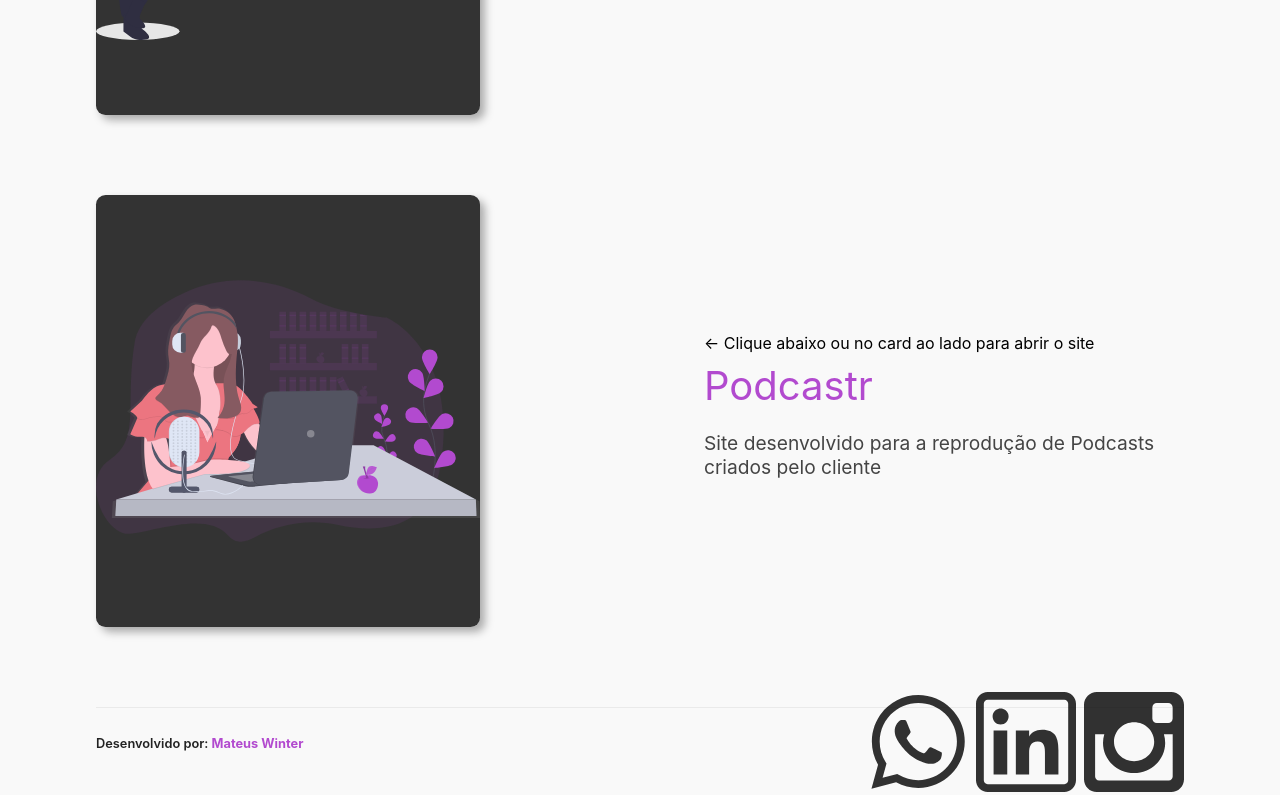
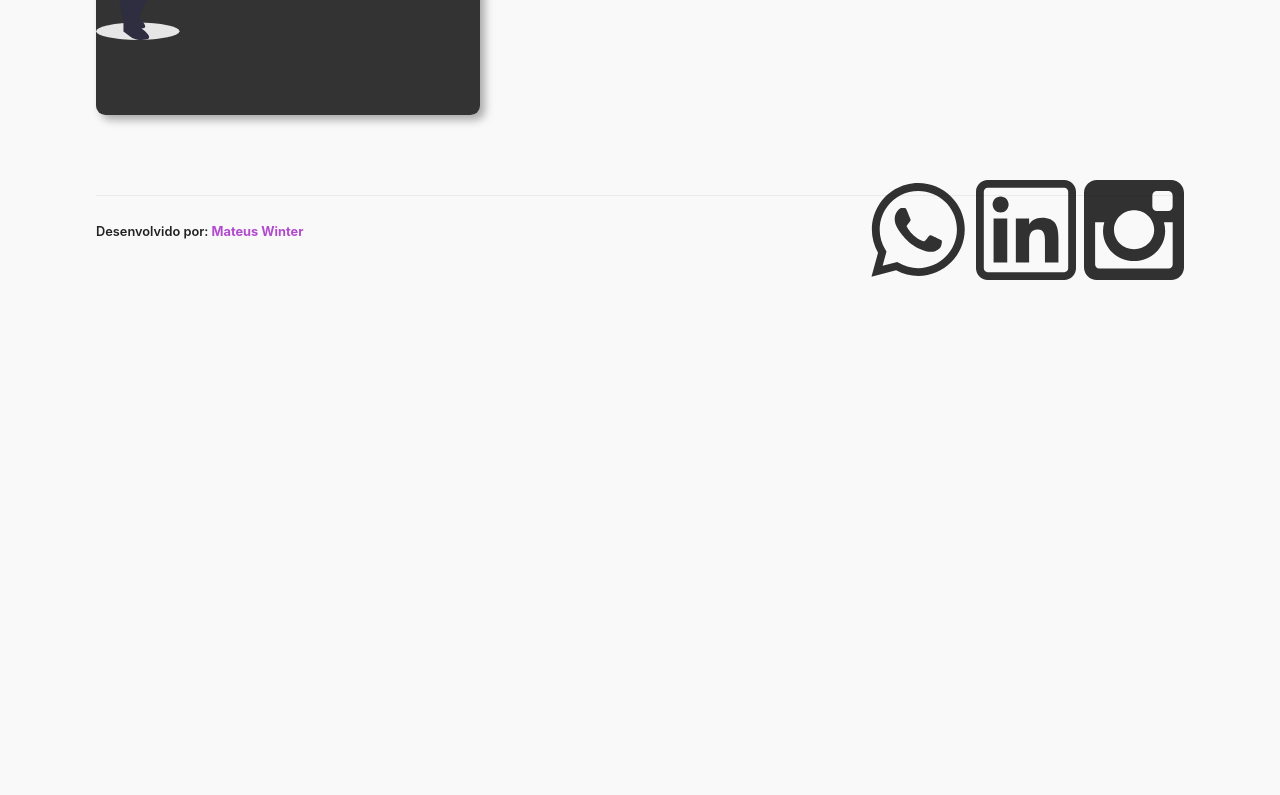
Before and after one commit to mateuswinter104/portfolio, a Next.js app: page / in a window 1280 px wide. Shown: the part 1320-2115 px from the top of the page. After the commit the page ends 1603 px from the top, so only its background shows below. Built offline with nearby package versions, Linux system fonts and the light colour scheme.

Commit message:
Atualização do Desktop

```diff
--- a/pages/index.js
+++ b/pages/index.js
@@ -26,7 +26,7 @@ export default function Home() {
               Eai, vamos embarcar nessa jornada juntos?
               <br />
               <div className={styles.button}>
-                <a href="https://api.whatsapp.com/send?phone=5551981327066&text=Que%20bom%20te%20ver%20por%20aqui!%20Agora%2C%20clique%20em%20%22Iniciar%20Conversa%22%20e%20ser%C3%A1%20redirecionado%20ao%20seu%20Whatsapp!" target="_blank"><p>Entrar em Contato</p></a>
+                <a href="https://api.whatsapp.com/send?phone=5551981327066" target="_blank"><p>Entrar em Contato</p></a>
               </div>
             </div>
             <div className={styles.illustration}>
@@ -55,26 +55,6 @@ export default function Home() {
                 <p>Design Agency</p>
               </a>
               <h5>Site desenvolvido para o reconhecimento do trabalho de uma empresa, loja ou próprio cliente</h5>
-            </div>
-          </div>
-
-          <div className={styles.jobs}>
-            <a href="" target="_blank">
-              <div className={styles.job}>
-                <Image
-                  src="/podcast.svg"
-                  alt="Acesse o Podcastr"
-                  width={600}
-                  height={600}
-                />
-              </div>
-            </a>
-            <div className={styles.card}>
-              <h4>← Clique abaixo ou no card ao lado para abrir o site</h4>
-              <a href="" target="_blank">
-                <p>Podcastr</p>
-              </a>
-              <h5>Site desenvolvido para a reprodução de Podcasts criados pelo cliente</h5>
             </div>
           </div>
         </div>
--- a/styles/Home.module.scss
+++ b/styles/Home.module.scss
@@ -1,4 +1,4 @@
-@media (max-width: 2000px) {
+@media (min-width: 769px) {
 
 .container {
   display: flex;
```
